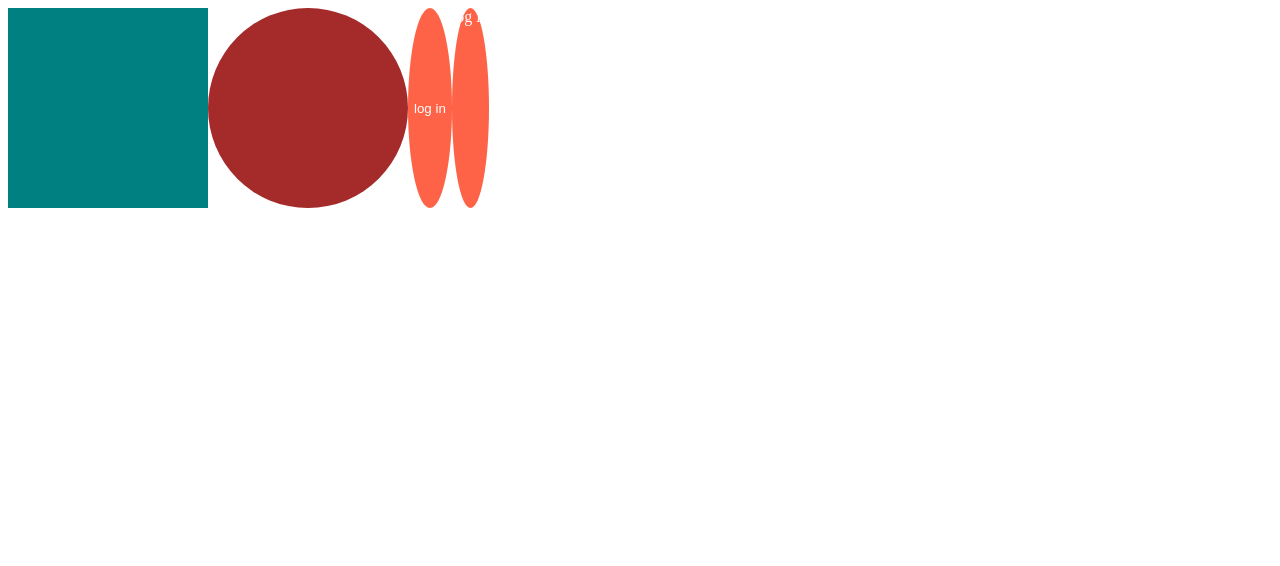
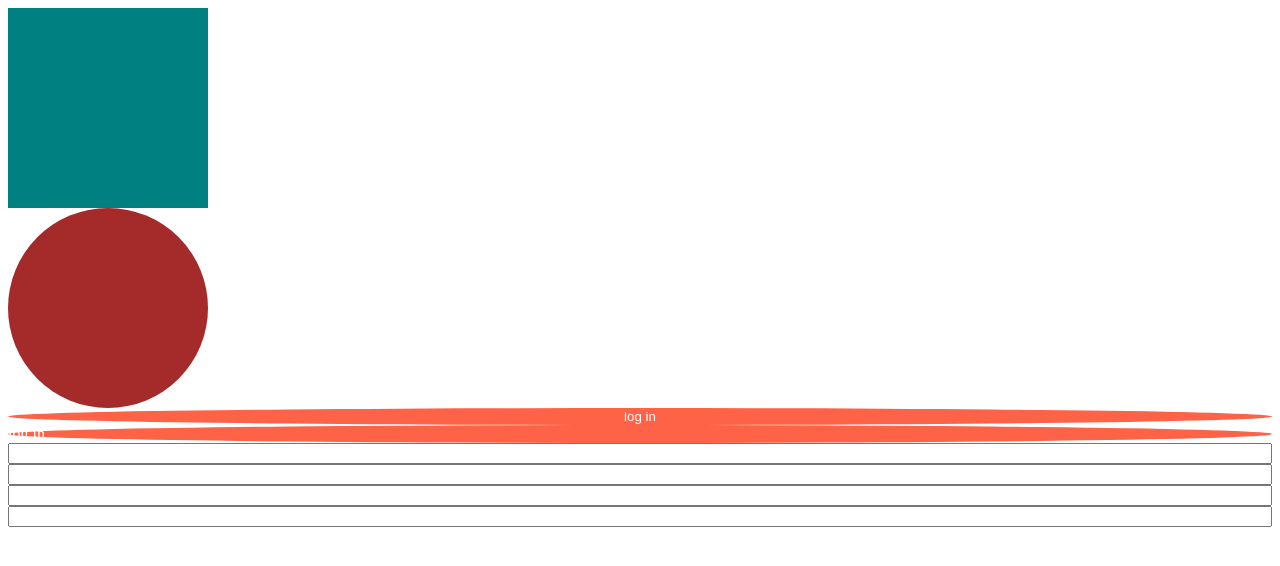
Before and after one commit to EumMericano-Study/react-masterclass, a React (Create React App) app: page / in a window 1280 px wide. Shown: the top 566 px of the page. Built offline with nearby package versions, Linux system fonts and the light colour scheme.

Commit message:
learn: Add attrs on components define

```diff
--- a/src/App.js
+++ b/src/App.js
@@ -8,7 +8,13 @@ function App() {
 
       <Button>log in</Button>
       {/* 버튼을 a링크처럼 사용하려할 때  */}
-      <Button as="a">log in</Button>
+      <Button as="a" href="/">
+        log in
+      </Button>
+      <Input />
+      <Input />
+      <Input />
+      <Input />
     </Father>
   );
 }
@@ -17,6 +23,7 @@ export default App;
 
 const Father = styled.div`
   display: flex;
+  flex-direction: column;
 `;
 
 const Box = styled.div`
@@ -35,3 +42,8 @@ const Button = styled.button`
   border: 0;
   border-radius: 50%;
 `;
+
+// 모든 컴포넌트에 html 속성 추가하는 법
+const Input = styled.input.attrs({ required: true, maxLength: 20 })`
+  background-color: "tomato";
+`;
```
